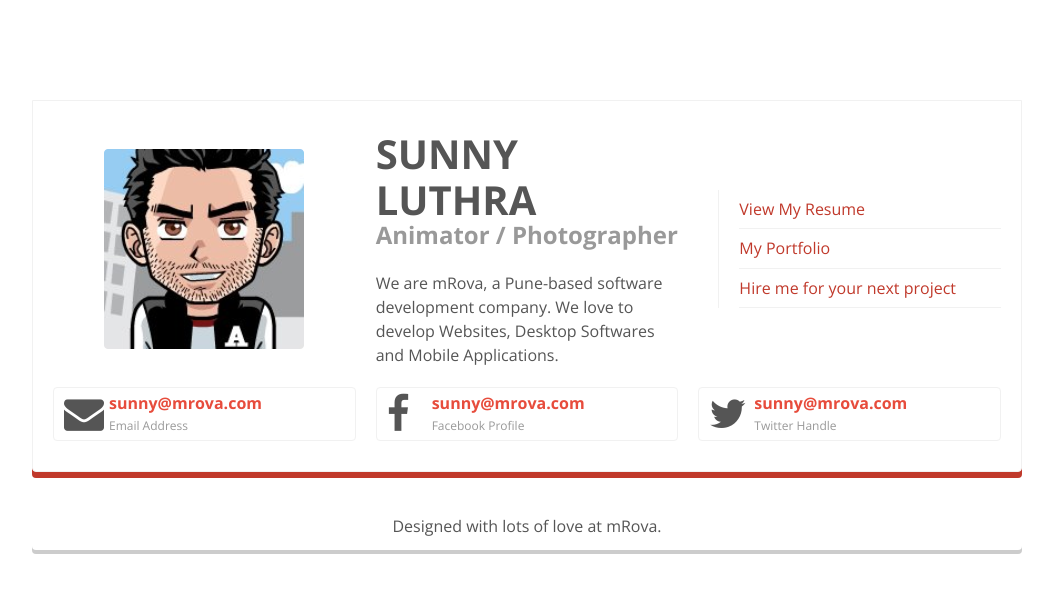
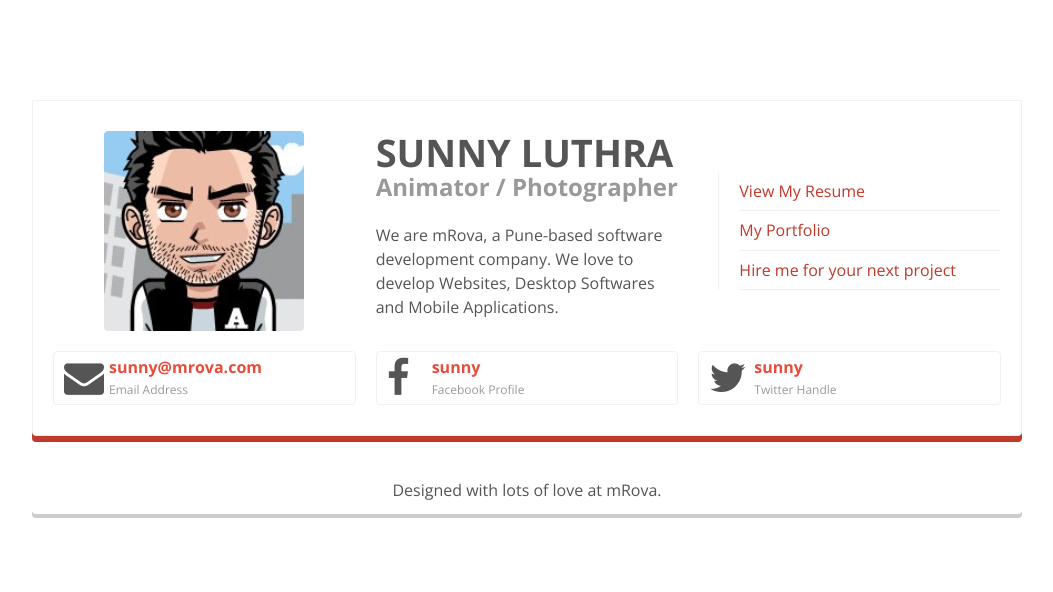
Before and after one commit to webtoknow/personal-page-css-workshop, a plain HTML site: page solutions/exercise-1/index.html in a window 1280 px wide. Shown: the whole page, without its empty margins (113-1166 px from the left). Drawn offline with nearby package versions, Linux system fonts and the light colour scheme.

Commit message:
Spelling fixes

```diff
--- a/solutions/exercise-1/index.html
+++ b/solutions/exercise-1/index.html
@@ -32,12 +32,12 @@
                 </div>
                 <div class="my-social-item">
                     <i class="fa fa-facebook my-icon" aria-hidden="true"></i>
-                    <a href="" class="my-icon-title">sunny@mrova.com</a>
+                    <a href="" class="my-icon-title">sunny</a>
                     <p class="my-icon-subtitle">Facebook Profile</p>
                 </div>
                 <div class="my-social-item">
                     <i class="fa fa-twitter my-icon" aria-hidden="true"></i>
-                    <a href="" class="my-icon-title">sunny@mrova.com</a>
+                    <a href="" class="my-icon-title">sunny</a>
                     <p class="my-icon-subtitle">Twitter Handle</p>
                 </div>
             </div>
--- a/solutions/exercise-1/style.css
+++ b/solutions/exercise-1/style.css
@@ -107,7 +107,7 @@ body {
 
 .my-info-title {
     margin: 0;
-    font-size: 40px;
+    font-size: 38px;
     font-weight: 700;
     text-transform: uppercase;
 }
```
Also changed, not shown: 2 other files.
